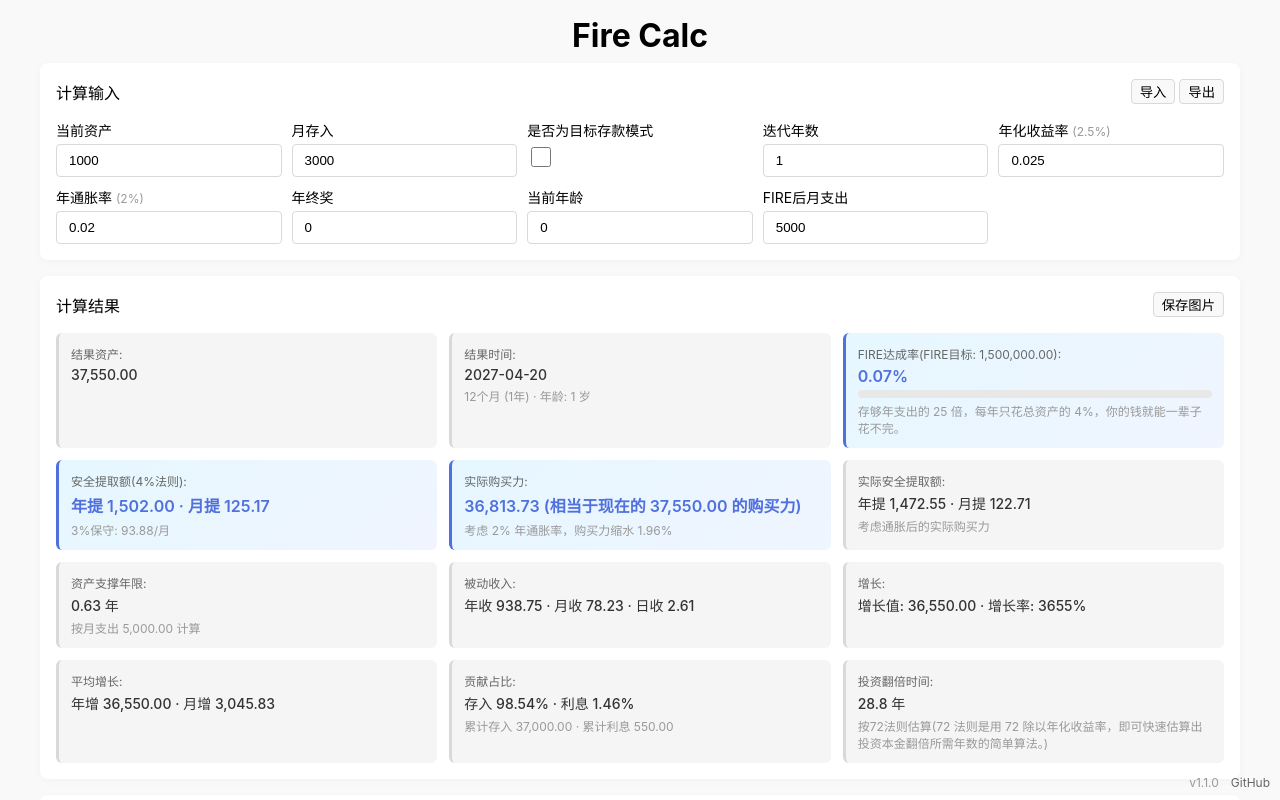
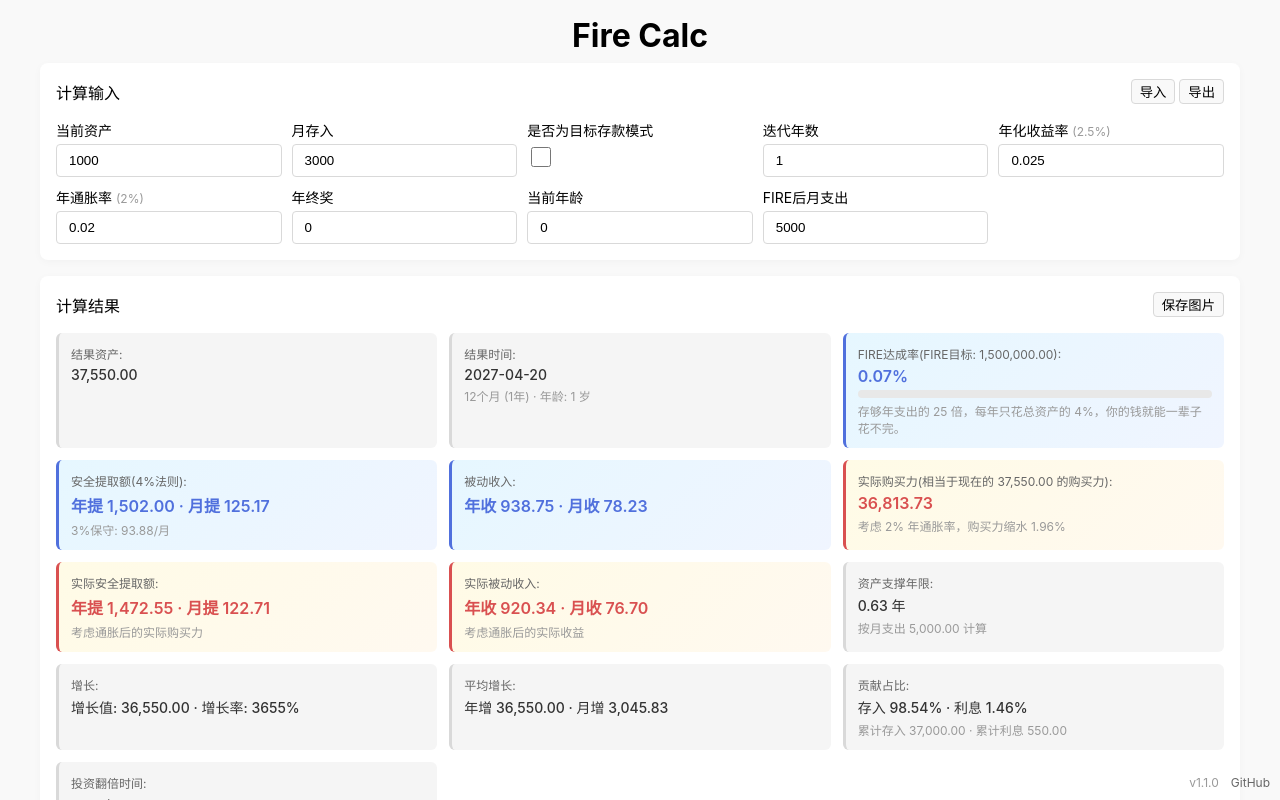
Before and after one commit to canwdev/fire-calc, a Vue app: page / in a window 1280 px wide. Shown: the top 800 px of the page. Built offline with nearby package versions, Linux system fonts and the light colour scheme.

Commit message:
feat: 优化UI展示

```diff
--- a/src/components/FireCalc.vue
+++ b/src/components/FireCalc.vue
@@ -255,7 +255,7 @@ const resultItems = computed(() => {
     const avgYearlyGrowth = resultYears > 0 ? increasedValue / resultYears : 0
     const avgMonthlyGrowth = resultMonths > 0 ? increasedValue / resultMonths : 0
 
-    const { piYearly, piMonthly, piDaily } = getPassiveIncome(result)
+    const { piYearly, piMonthly } = getPassiveIncome(result)
 
     const achievementRateValue = originalValue > 0 ? Number.parseFloat(((originalValue / targetValue) * 100).toFixed(2)) : 0
     const achievementRate = originalValue > 0 ? `${achievementRateValue}%` : '0%'
@@ -288,7 +288,8 @@ const resultItems = computed(() => {
     const lastRealValue = lastStep?.realValue || result
     const realValueLoss = result - lastRealValue // 购买力损失
     const realValueLossPercent = result > 0 ? `${Number.parseFloat(((realValueLoss / result) * 100).toFixed(2))}%` : '0%'
-    const _realPassiveIncome = lastRealValue * formData.value.annualInterestRate // 实际被动收入（预留）
+    const realPassiveIncomeYearly = lastRealValue * formData.value.annualInterestRate // 实际被动收入（年）
+    const realPassiveIncomeMonthly = realPassiveIncomeYearly / 12 // 实际被动收入（月）
     const realSafeWithdrawal4 = lastRealValue * 0.04 // 实际4%提取额
 
     return [
@@ -327,31 +328,38 @@ const resultItems = computed(() => {
         tips: `3%保守: ${numberWithCommas(safeWithdrawal3 / 12)}/月`,
         type: 'highlight',
       },
+      {
+        label: '被动收入',
+        key: 'yearPassiveIncome',
+        value: `年收 ${numberWithCommas(piYearly)} · 月收 ${numberWithCommas(piMonthly)}`,
+        type: 'highlight',
+      },
       inflationRate > 0 && {
-        label: '实际购买力',
+        label: `实际购买力(相当于现在的 ${numberWithCommas(result)} 的购买力)`,
         key: 'realValue',
-        value: `${numberWithCommas(lastRealValue)} (相当于现在的 ${numberWithCommas(result)} 的购买力)`,
+        value: `${numberWithCommas(lastRealValue)}`,
         tips: `考虑 ${Number.parseFloat((inflationRate * 100).toFixed(1))}% 年通胀率，购买力缩水 ${realValueLossPercent}`,
-        type: 'highlight' as const,
+        type: 'warning',
       },
       inflationRate > 0 && {
         label: '实际安全提取额',
         key: 'realSafeWithdrawal',
         value: `年提 ${numberWithCommas(realSafeWithdrawal4)} · 月提 ${numberWithCommas(realSafeWithdrawal4 / 12)}`,
         tips: '考虑通胀后的实际购买力',
-        type: 'text' as const,
+        type: 'warning',
+      },
+      inflationRate > 0 && {
+        label: '实际被动收入',
+        key: 'realPassiveIncome',
+        value: `年收 ${numberWithCommas(realPassiveIncomeYearly)} · 月收 ${numberWithCommas(realPassiveIncomeMonthly)}`,
+        tips: '考虑通胀后的实际收益',
+        type: 'warning',
       },
       {
         label: '资产支撑年限',
         key: 'yearsCanSustain',
         value: `${Number.parseFloat(yearsCanSustain.toFixed(2))} 年`,
         tips: `按月支出 ${numberWithCommas(monthlyExpense)} 计算`,
-        type: 'text',
-      },
-      {
-        label: '被动收入',
-        key: 'yearPassiveIncome',
-        value: `年收 ${numberWithCommas(piYearly)} · 月收 ${numberWithCommas(piMonthly)} · 日收 ${numberWithCommas(piDaily)}`,
         type: 'text',
       },
       {
@@ -429,14 +437,13 @@ function initCharts() {
         const {
           piYearly,
           piMonthly,
-          piDaily,
         } = getPassiveIncome(d1.value)
 
         return `<div style="font-family: monospace">
 ${p1.marker}
 <div>日期：${d1.label} (${convertMonthsToYearsAndMonths(d1.monthCount)})</div>
 <div>资产：${numberWithCommas(d1.value)}</div>
-<div>被动收入：年收 ${numberWithCommas(piYearly)} | 月收 ${numberWithCommas(piMonthly)} | 日收 ${numberWithCommas(piDaily)}</div>
+<div>被动收入：年收 ${numberWithCommas(piYearly)} | 月收 ${numberWithCommas(piMonthly)}</div>
 <div>年龄：${d1.age}</div>
 </div>`
       },
@@ -698,7 +705,7 @@ async function saveImage() {
           <div
             v-for="item in resultItems" :key="item.key"
             class="result-item"
-            :class="{ 'result-highlight': item.type === 'highlight' }"
+            :class="{ 'result-highlight': item.type === 'highlight', 'result-warning': item.type === 'warning' }"
           >
             <div class="result-label">
               {{ item.label || formatLabel(item.key) }}:
@@ -875,6 +882,17 @@ async function saveImage() {
 
       .result-value {
         color: #5070dd;
+        font-size: 16px;
+        font-weight: 600;
+      }
+    }
+
+    &.result-warning {
+      background: linear-gradient(135deg, #fffbe6 0%, #fff9f0 100%);
+      border-left-color: #d95050;
+
+      .result-value {
+        color: #d95050;
         font-size: 16px;
         font-weight: 600;
       }
```
